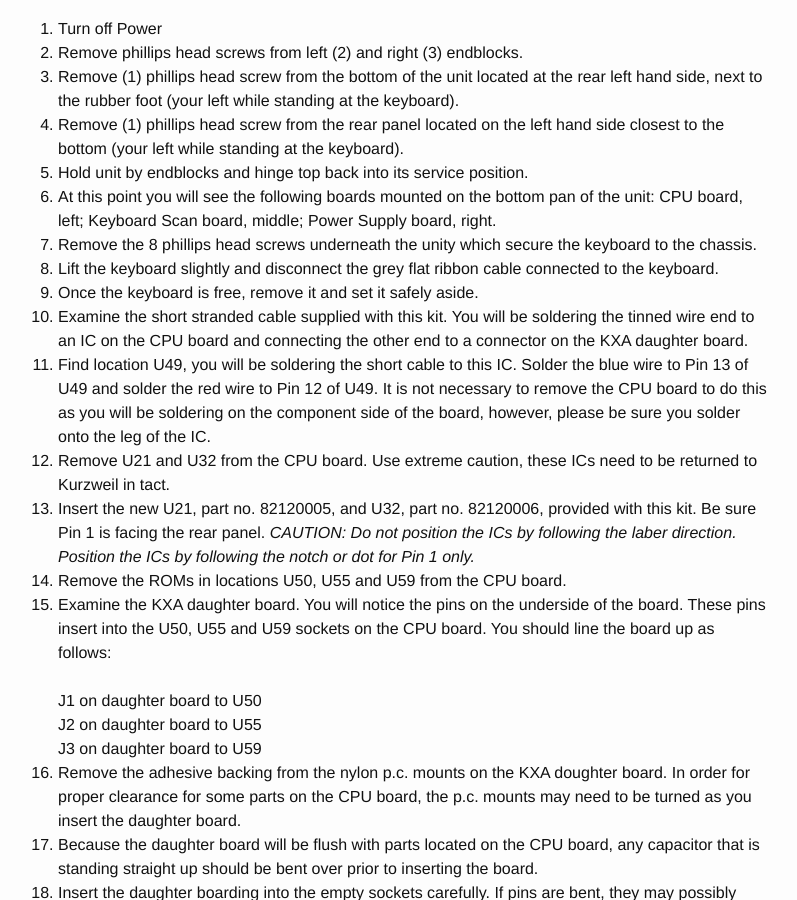
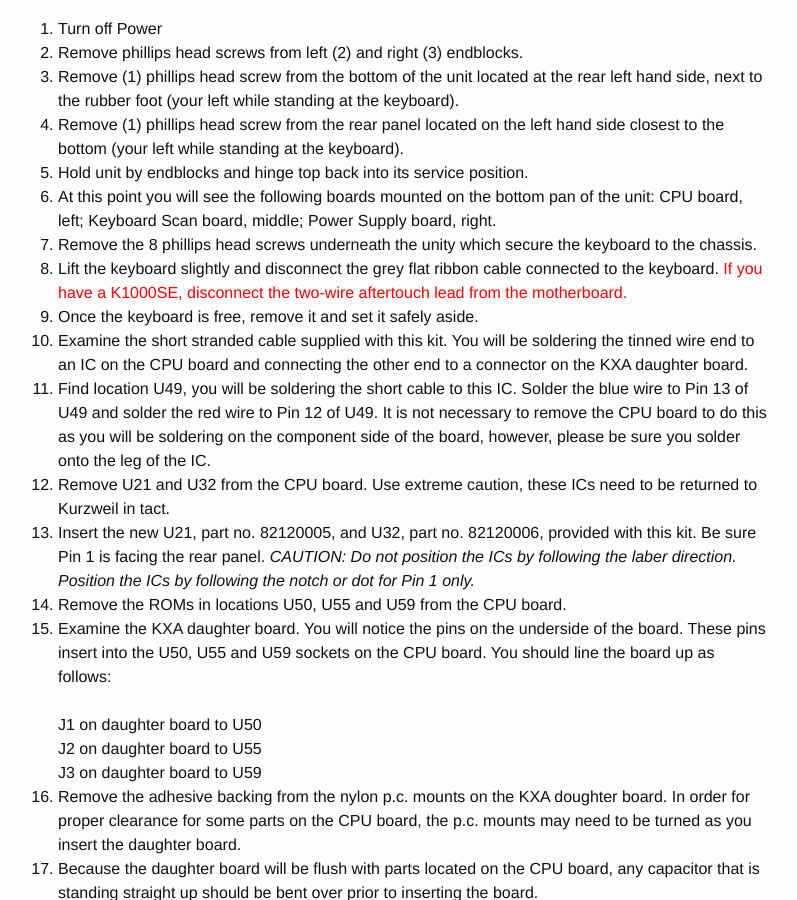
Before and after one commit to cilynx/cilynx.github.io, a Jekyll site: the page built from _posts/2020-06-06-kurzweil_k1000_kxa_sound_block_installation_procedure.md, in a window 1280 px wide and 900 px high, scrolled down 1122 px. Shown: the whole window, without its empty margins (242-1039 px from the left). Built offline with Jekyll 4.4.1, drawn with Linux system fonts in a browser that asks for light colours; a script that is not in the unit is left out; comment, search, counter and statistics services are not loaded.

Commit message:
Add note about K1000SE aftertouch connection.

```diff
--- a/_posts/2020-06-06-kurzweil_k1000_kxa_sound_block_installation_procedure.md
+++ b/_posts/2020-06-06-kurzweil_k1000_kxa_sound_block_installation_procedure.md
@@ -31,7 +31,7 @@
 5. Hold unit by endblocks and hinge top back into its service position.
 6. At this point you will see the following boards mounted on the bottom pan of the unit: CPU board, left; Keyboard Scan board, middle; Power Supply board, right.
 7. Remove the 8 phillips head screws underneath the unity which secure the keyboard to the chassis.
-8. Lift the keyboard slightly and disconnect the grey flat ribbon cable connected to the keyboard.
+8. Lift the keyboard slightly and disconnect the grey flat ribbon cable connected to the keyboard.  <span style="color:red">If you have a K1000SE, disconnect the two-wire aftertouch lead from the motherboard.</span>
 9. Once the keyboard is free, remove it and set it safely aside.
 10. Examine the short stranded cable supplied with this kit.  You will be soldering the tinned wire end to an IC on the CPU board and connecting the other end to a connector on the KXA daughter board.
 11. Find location U49, you will be soldering the short cable to this IC.  Solder the blue wire to Pin 13 of U49 and solder the red wire to Pin 12 of U49.  It is not necessary to remove the CPU board to do this as you will be soldering on the component side of the board, however, please be sure you solder onto the leg of the IC.
```
